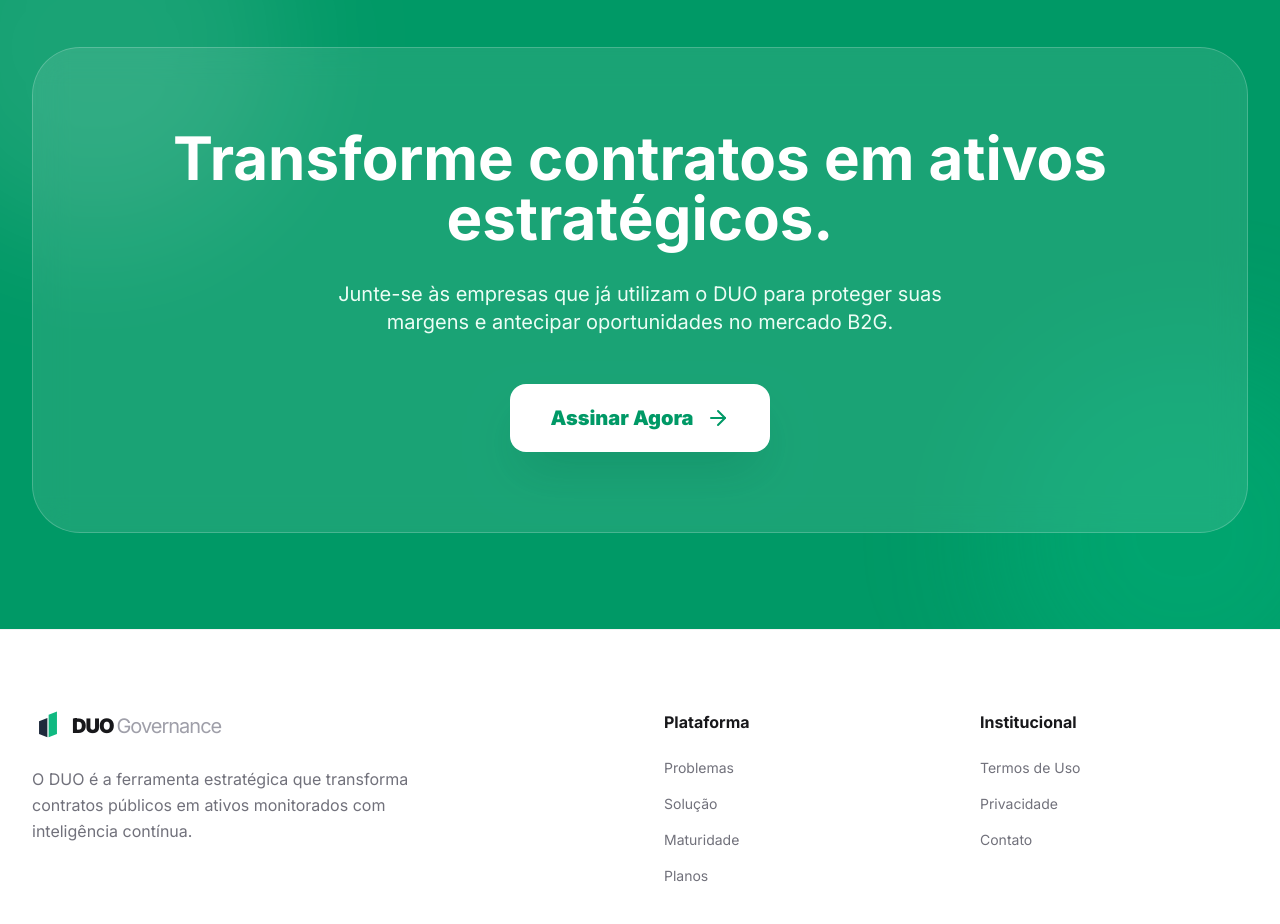
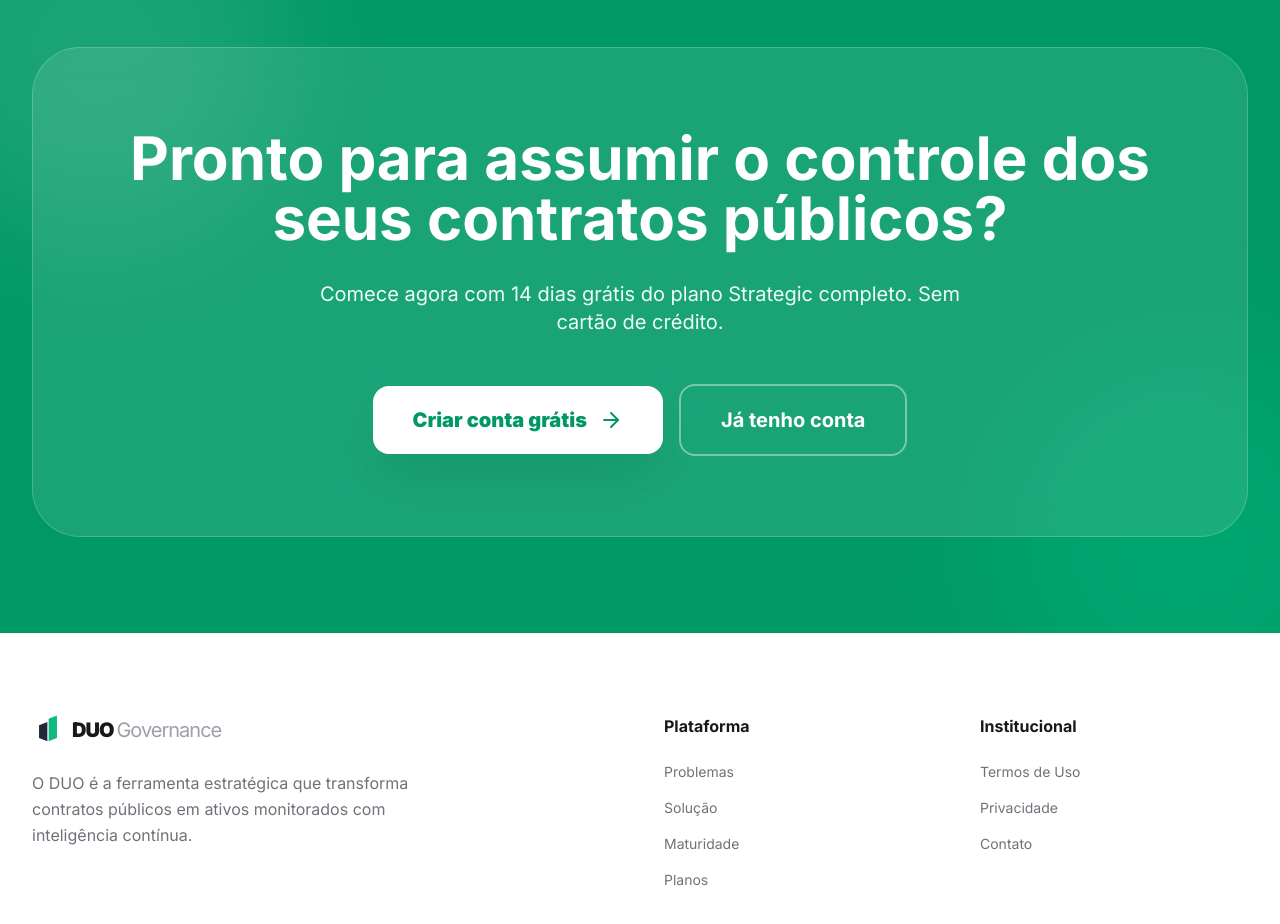
Before and after one commit to leistermurilo-boop/duo-website, a React (Vite) app: page / in a window 1280 px wide. Shown: the part 3600-4524 px from the top of the page. Built offline with nearby package versions, Linux system fonts and the light colour scheme.

Commit message:
refactor: FinalCTA com novo copy, Criar conta grátis e Já tenho conta

```diff
--- a/src/components/FinalCTA.tsx
+++ b/src/components/FinalCTA.tsx
@@ -7,20 +7,30 @@ export const FinalCTA = () => {
       <div className="max-w-7xl mx-auto px-4 sm:px-6 lg:px-8 relative z-10">
         <div className="bg-white/10 backdrop-blur-lg border border-white/20 rounded-[3rem] p-12 lg:p-20 text-center">
           <h2 className="text-4xl lg:text-6xl font-bold text-white mb-8">
-            Transforme contratos em ativos estratégicos.
+            Pronto para assumir o controle dos seus contratos públicos?
           </h2>
           <p className="text-xl text-emerald-50 mb-12 max-w-2xl mx-auto">
-            Junte-se às empresas que já utilizam o DUO para proteger suas margens e antecipar oportunidades no mercado B2G.
+            Comece agora com 14 dias grátis do plano Strategic completo. Sem cartão de crédito.
           </p>
+          <div className="flex flex-col sm:flex-row items-center justify-center gap-4">
             <a
               href="https://app.duogovernance.com.br/cadastro"
               target="_blank"
               rel="noopener noreferrer"
               className="inline-flex items-center gap-3 px-10 py-5 bg-white text-emerald-600 rounded-2xl font-black text-xl hover:bg-emerald-50 transition-all shadow-2xl shadow-emerald-900/20"
             >
-            Assinar Agora
+              Criar conta grátis
               <ArrowRight className="w-6 h-6" />
             </a>
+            <a
+              href="https://app.duogovernance.com.br/entrar"
+              target="_blank"
+              rel="noopener noreferrer"
+              className="inline-flex items-center gap-3 px-10 py-5 bg-transparent text-white border-2 border-white/40 rounded-2xl font-bold text-xl hover:bg-white/10 transition-all"
+            >
+              Já tenho conta
+            </a>
+          </div>
         </div>
       </div>
 
```
Lines whose indentation alone changed are shown as unchanged.
